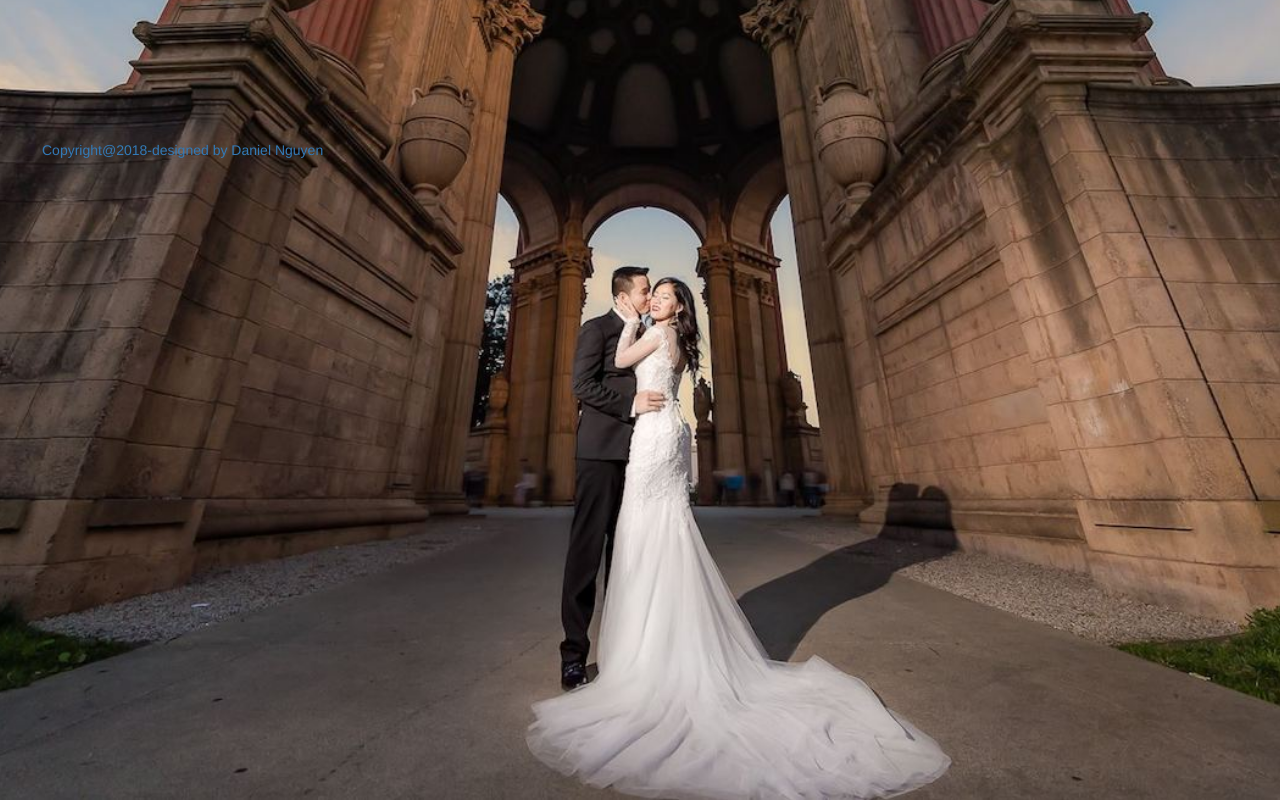
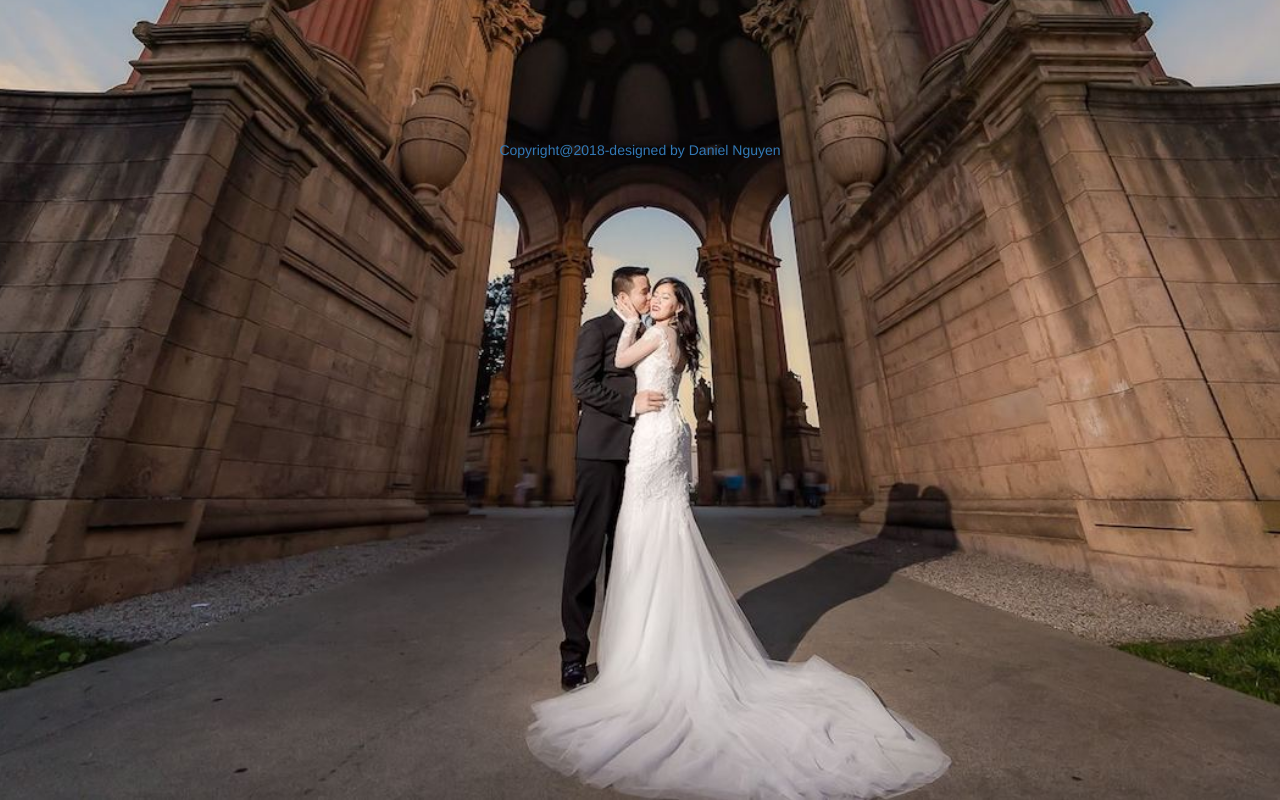
Before and after one commit to codeskiller/danielandloan, a website: page index.html in a window 1280 px wide. Shown: the part 2507-3307 px from the top of the page. Drawn offline with nearby package versions, Linux system fonts and the light colour scheme.

```diff
--- a/css/style.css
+++ b/css/style.css
@@ -316,3 +316,7 @@
   -webkit-appearance: button;
   cursor: pointer;
 }
+.wrapper-footer{
+  bottom: 10px;
+  text-align: center;
+}
--- a/index.html
+++ b/index.html
@@ -140,10 +140,7 @@
 
 </body>
 <footer class="footer-section">
-	<div class="wrapper">
-		<div id="footer-logo">
-
-		</div>
+	<div class="wrapper-footer">
 		<a href="www.danielnguyen.xyz">Copyright@2018-designed by Daniel Nguyen</a>
 	</div>
 </footer>
```
